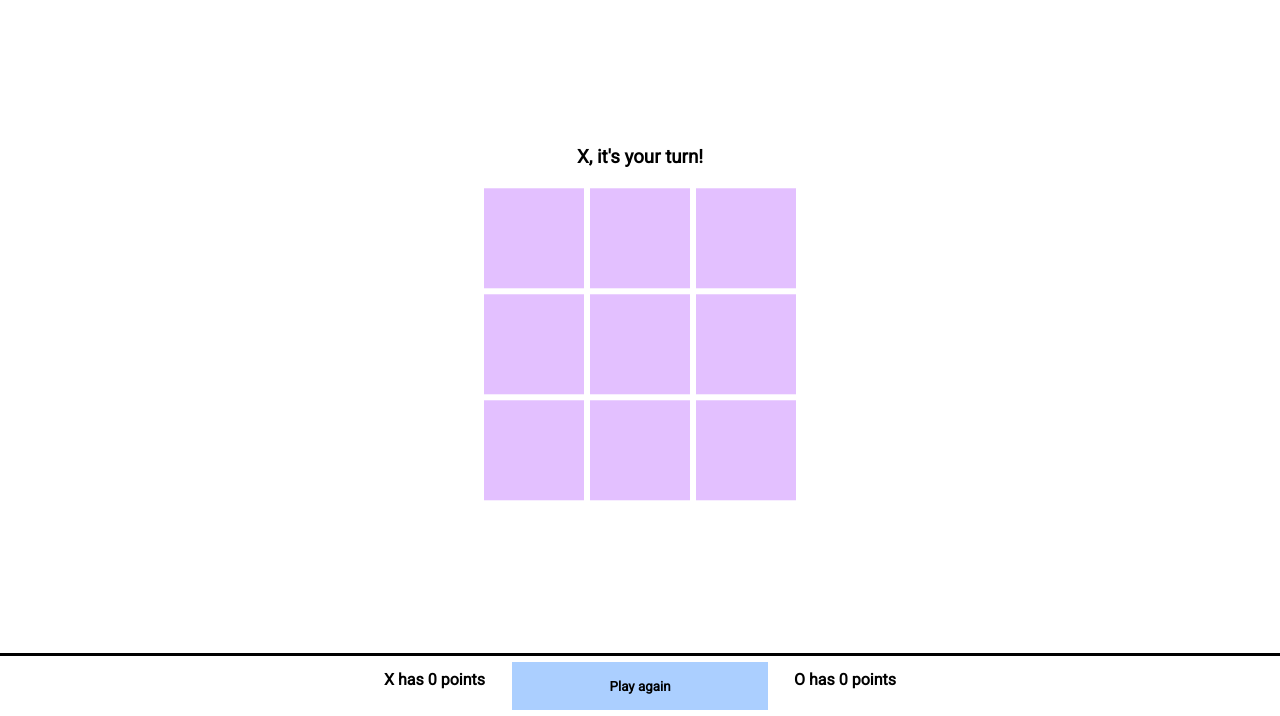
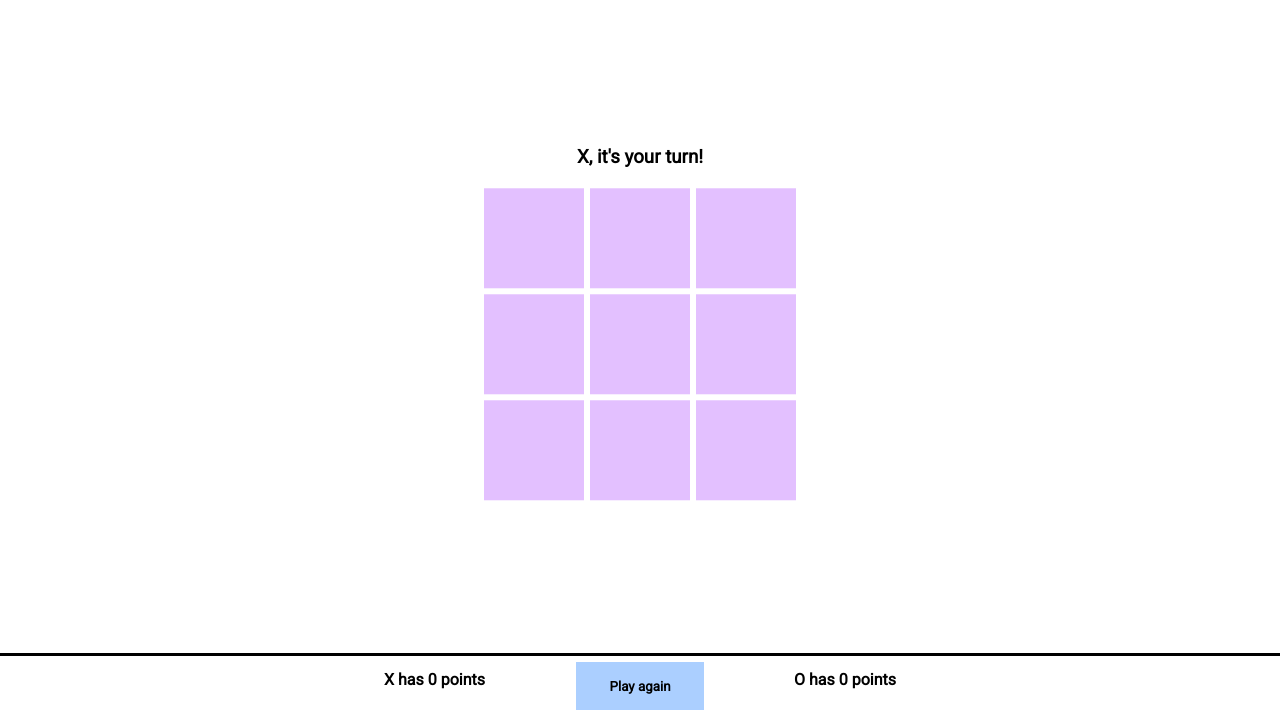
Before and after one commit to bryndischarlotte/Game, a plain HTML site: page index.html in a window 1280 px wide. Shown: the part 84-800 px from the top of the page. Drawn offline with Linux system fonts and the light colour scheme.

Commit message:
More working stuff

```diff
--- a/styles.css
+++ b/styles.css
@@ -50,10 +50,14 @@ td {
     font-weight: bold;
     color: black;
     height: 80%;
-    width: 20%;
+    width: 10%;
     padding: 3px;
     background-color: #ABCFFF;
     border: none;
+}
+
+#reset-button:focus, #reset-button:visited {
+    outline:none;
 }
 
 /* Table position */
```
